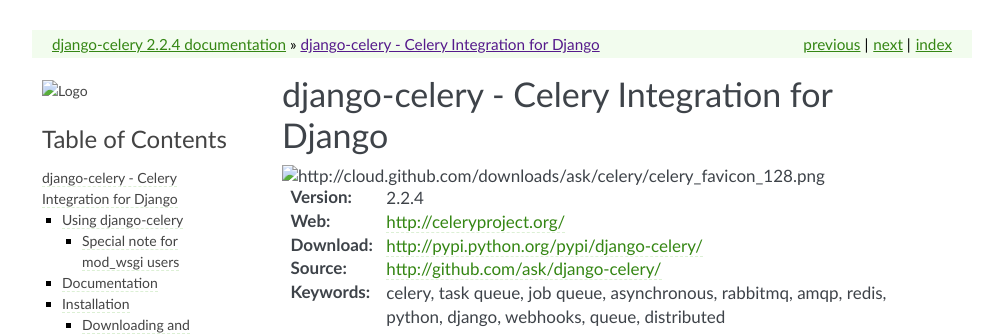
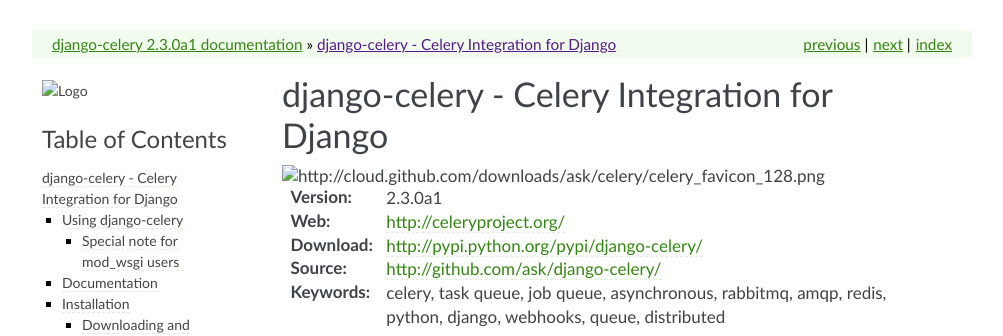
Before and after one commit to celery/django-celery, a Sphinx documentation site: the page built from docs/introduction.rst, in a window 1280 px wide and 900 px high. Shown: the top 336 px of the window, without its empty margins (138-1141 px from the left). Built offline with Sphinx 7.4.7, drawn with Linux system fonts in a browser that asks for light colours; some of the changed text lies outside the part shown.

Commit message:
Bumps version to 2.3.0a1

```diff
--- a/README.rst
+++ b/README.rst
@@ -4,7 +4,7 @@
 
 .. image:: http://cloud.github.com/downloads/ask/celery/celery_favicon_128.png
 
-:Version: 2.2.4
+:Version: 2.3.0a1
 :Web: http://celeryproject.org/
 :Download: http://pypi.python.org/pypi/django-celery/
 :Source: http://github.com/ask/django-celery/
--- a/djcelery/__init__.py
+++ b/djcelery/__init__.py
@@ -2,7 +2,7 @@
 import os
 
 
-VERSION = (2, 2, 4)
+VERSION = (2, 3, 0, "a1")
 
 __version__ = ".".join(map(str, VERSION[0:3])) + "".join(VERSION[3:])
 __author__ = "Ask Solem"
--- a/docs/introduction.rst
+++ b/docs/introduction.rst
@@ -4,7 +4,7 @@
 
 .. image:: http://cloud.github.com/downloads/ask/celery/celery_favicon_128.png
 
-:Version: 2.2.4
+:Version: 2.3.0a1
 :Web: http://celeryproject.org/
 :Download: http://pypi.python.org/pypi/django-celery/
 :Source: http://github.com/ask/django-celery/
```
Also changed, not shown: 2 other files.
